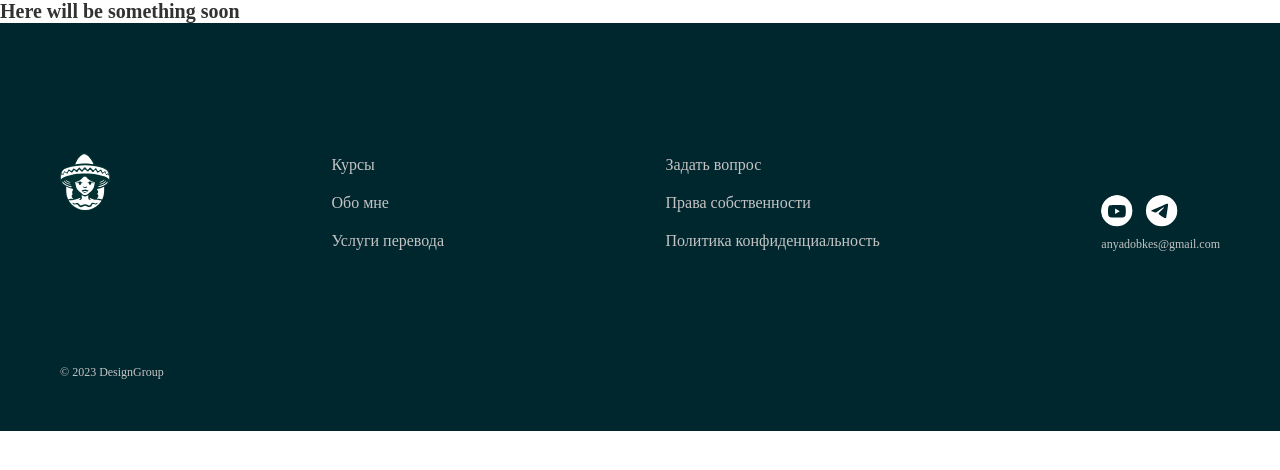
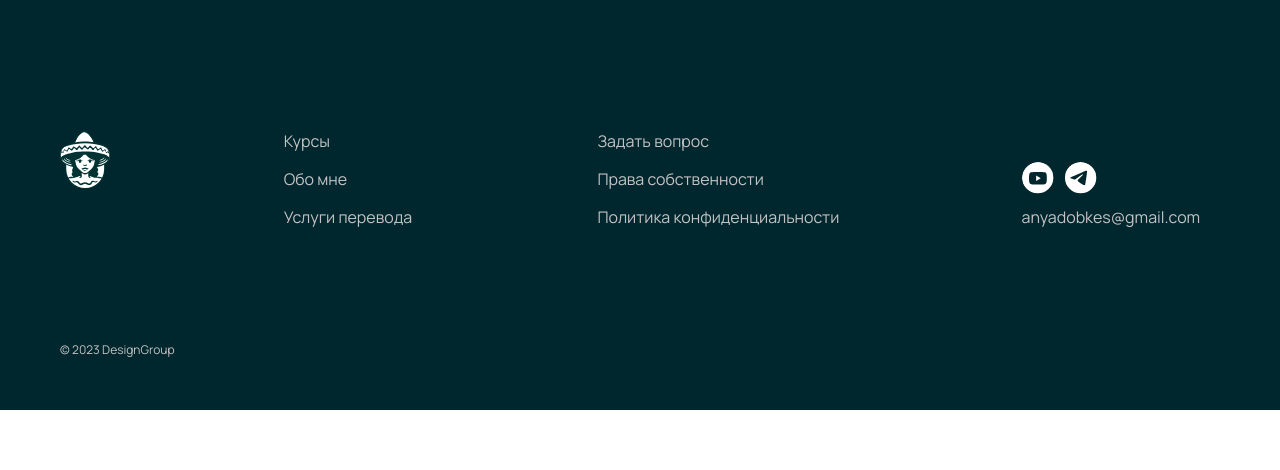
Before and after one commit to elrouss/spanish-with-anna, a Next.js app in the folder frontend/: page / in a window 1280 px wide. Shown: the top 470 px of the page. Built offline with nearby package versions, Linux system fonts and the light colour scheme.

Commit message:
refactor: make some enhancements - changed structure of html - changed styles - checked with Pixel Perfect - checked with W3C Validator

```diff
--- a/frontend/src/components/Footer/Footer.jsx
+++ b/frontend/src/components/Footer/Footer.jsx
@@ -1,64 +1,73 @@
 import Link from 'next/link';
 
-import styles from './footer.module.scss';
+import FooterLink from './FooterLink/FooterLink';
+
 import IconLogo from '@/assets/icons/logo';
 import IconYoutube from '@/assets/icons/youtube';
 import IconTelegram from '@/assets/icons/telegram';
-import FooterLink from '../FooterLink/FooterLink';
+
+import styles from './Footer.module.scss';
 
 function Footer() {
   return (
     <footer className={styles.footer}>
       <div className={styles.wrapper}>
         <div className={styles.content}>
+          <div className={styles.links}>
             <Link
+              className={styles.logoLink}
               href="/"
-            className={styles.logoLink}
               aria-label="Логотип, ведущий на домашнюю страницу"
             >
               <IconLogo />
             </Link>
-          <ul className={styles.listLink}>
+            <ul className={styles.listLinksLeft}>
               <FooterLink href="/#">Курсы</FooterLink>
               <FooterLink href="/#">Обо мне</FooterLink>
               <FooterLink href="/#">Услуги перевода</FooterLink>
             </ul>
-          <ul className={styles.listLink}>
+            <ul className={styles.listLinksCenter}>
               <FooterLink href="/#">Задать вопрос</FooterLink>
               <FooterLink href="/#">Права собственности</FooterLink>
-            <FooterLink href="/#">Политика конфиденциальность</FooterLink>
+              <FooterLink href="/#">Политика конфиденциальности</FooterLink>
             </ul>
             <div className={styles.contacts}>
-            <ul className={styles.listIcon}>
+              <ul className={styles.listIcons}>
                 <li className={styles.icon}>
                   <Link
+                    className={styles.iconLink}
+                    href="https://www.youtube.com/@anna_spanish"
                     target="_blank"
-                  href="https://www.youtube.com/@anna_spanish"
-                  className={styles.iconLink}
-                  aria-label="иконка, ведущий на ютуб канал"
+                    aria-label="Аккаунт Анны на YouTube"
                   >
-                  <IconYoutube alt="ютуб-канал" styles={styles.iconLink} />
+                    <IconYoutube styles={styles.iconLink} />
                   </Link>
                 </li>
                 <li className={styles.icon}>
                   <Link
+                    className={styles.iconLink}
+                    href="https://t.me/AnnaBelyaeva_spb"
                     target="_blank"
-                  href="https://t.me/AnnaBelyaeva_spb"
-                  className={styles.iconLink}
-                  aria-label="иконка, ведущий на телеграм аккаунт"
+                    aria-label="Аккаунт Анны в Telegram"
                   >
-                  <IconTelegram alt="телеграм-канал" />
+                    <IconTelegram />
                   </Link>
                 </li>
               </ul>
-            <Link href="/#" className={styles.email}>
+              <Link
+                className={styles.email}
+                href="mailto:anyadobkes@gmail.com"
+                aria-label="Написать на электронный адрес Анны"
+                lang="en"
+              >
                 anyadobkes@gmail.com
               </Link>
             </div>
           </div>
-        <p className={styles.copyright}>
-          ©&#160;{new Date().getFullYear()}&#160;DesignGroup
-        </p>
+          <span className={styles.copyright} lang="en">
+            &copy;&nbsp;{new Date().getFullYear()}&nbsp;DesignGroup
+          </span>
+        </div>
       </div>
     </footer>
   );
--- a/frontend/src/components/FooterLink/FooterLink.jsx
+++ b/frontend/src/components/Footer/FooterLink/FooterLink.jsx
@@ -1,7 +1,7 @@
 import Link from 'next/link';
 import PropTypes from 'prop-types';
 
-import styles from './footerLink.module.scss';
+import styles from './FooterLink.module.scss';
 
 function FooterLink({ children, href }) {
   return (
--- /dev/null
+++ b/frontend/src/components/Footer/FooterLink/FooterLink.module.scss
@@ -0,0 +1,19 @@
+@import '../../../styles/index.scss';
+
+.item:not(:last-child) {
+  margin-bottom: 16px;
+}
+
+.link {
+  color: inherit;
+
+  transition: $animation-transition-common;
+
+  &:hover {
+    color: $color-main-3;
+  }
+
+  &:active {
+    color: $color-secondary-2;
+  }
+}
--- a/frontend/src/components/Footer/footer.module.scss
+++ b/frontend/src/components/Footer/footer.module.scss
@@ -9,47 +9,55 @@
 .wrapper {
   max-width: $wrapper-main-desktop;
   margin: 0 auto;
-  padding: 130px 0 50px;
+  padding: 131px 0 52px;
 }
 
 .content {
   display: flex;
+  flex-direction: column;
+  row-gap: 113px;
+  width: 100%;
+
+  @include renderFont(
+    $size: $font-size-main-text-l,
+    $line-height: calc(2.2rem / $font-size-main-text-l * 100%),
+    $color: $color-secondary-1
+  );
+}
+
+.links {
+  display: flex;
   justify-content: space-between;
-  width: 100%;
-  min-height: 100px;
-  margin: 0 0 111px;
 }
 
 .logoLink {
   align-self: flex-start;
 }
 
-.copyright {
-  @include renderFont(
-    $size: $font-size-main-text-s,
-    $line-height: $font-line-height-main-text-s,
-    $color: $color-secondary-4,
-  )
+.listLinksLeft {
+  width: 12.07%;
+}
+
+.listLinksCenter {
+  width: 21.6%;
 }
 
 .contacts {
-  align-self: flex-end;
+  display: flex;
+  flex-direction: column;
+  justify-content: flex-end;
+  row-gap: 13px;
+  width: 17.1%;
 }
 
-.listIcon {
+.listIcons {
   display: flex;
-  align-items: center;
-  margin: 0 0 9px;
+  column-gap: 9px;
 }
 
 .icon {
-  margin: 0 11px 0 0;
   width: 33px;
   height: 32px;
-
-  &:last-child {
-    margin: 0;
-  }
 }
 
 .iconLink {
@@ -64,13 +72,27 @@
 }
 
 .iconSvg {
-  fill: #6F99A1;
+  fill: $color-secondary-2;
 }
 
 .email {
+  color: inherit;
+
+  transition: $animation-transition-common;
+
+  &:hover {
+    color: $color-main-3;
+  }
+
+  &:active {
+    color: $color-secondary-2;
+  }
+}
+
+.copyright {
   @include renderFont(
     $size: $font-size-main-text-s,
-    $line-height: $font-line-height-main-text-s,
-    $color: $color-secondary-4,
-  )
+    $line-height: calc(1.6rem / $font-size-main-text-s * 100%),
+    $color: inherit
+  );
 }
--- a/frontend/src/components/FooterLink/footerLink.module.scss
+++ /dev/null
@@ -1,27 +0,0 @@
-@import '../../styles/index.scss';
-
-.item {
-  margin-bottom: 14px;
-
-  &:last-child {
-    margin-bottom: 0;
-  }
-}
-
-.link {
-  @include renderFont(
-    $size: $font-size-main-text-l,
-    $line-height: $font-line-height-main-text-l,
-    $color: $color-secondary-4,
-  );
-
-  transition: $animation-transition-common;
-
-  &:hover {
-    color: $color-main-3;
-  }
-
-  &:active {
-    color: $color-secondary-2;
-  }
-}
--- a/frontend/src/pages/_app.jsx
+++ b/frontend/src/pages/_app.jsx
@@ -1,5 +1,11 @@
 import '@/styles/globals.scss';
 
+import { manrope, raleway } from '@/assets/fonts/fonts';
+
 export default function App({ Component, pageProps }) {
-  return <Component {...pageProps} />;
+  return (
+    <div className={`${manrope.variable} ${raleway.variable}`}>
+      <Component {...pageProps} />
+    </div>
+  );
 }
--- a/frontend/src/pages/index.jsx
+++ b/frontend/src/pages/index.jsx
@@ -11,9 +11,7 @@ export default function Home() {
         <meta name="viewport" content="width=device-width, initial-scale=1" />
         <link rel="icon" href="/favicon.ico" />
       </Head>
-      <main className={`${manrope.variable} ${raleway.variable}`}>
-        <h1>Here will be something soon</h1>
-      </main>
+      <main className={`${manrope.variable} ${raleway.variable}`}></main>
       <Footer />
     </>
   );
```
Lines whose indentation alone changed are shown as unchanged.
